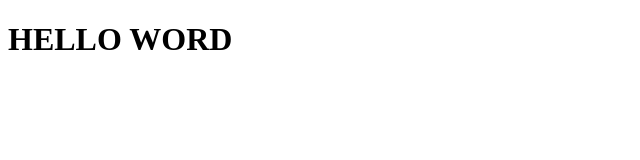
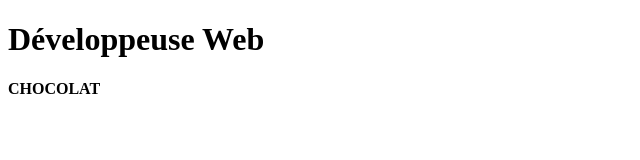
Before and after one commit to delphine38/CV, a plain HTML site: page index.html in a window 1280 px wide. Shown: the whole page, without its empty margins (0-640 px from the left). Drawn offline with Linux system fonts and the light colour scheme.

Commit message:
paragraphe

```diff
--- a/index.html
+++ b/index.html
@@ -6,8 +6,8 @@
     <title>Document</title>
 </head>
 <body>
-    <h1>HELLO WORD</h1>
-
+    <h1>Développeuse Web</h1>
+<p><strong>CHOCOLAT</strong></p>
 
 
 
```
